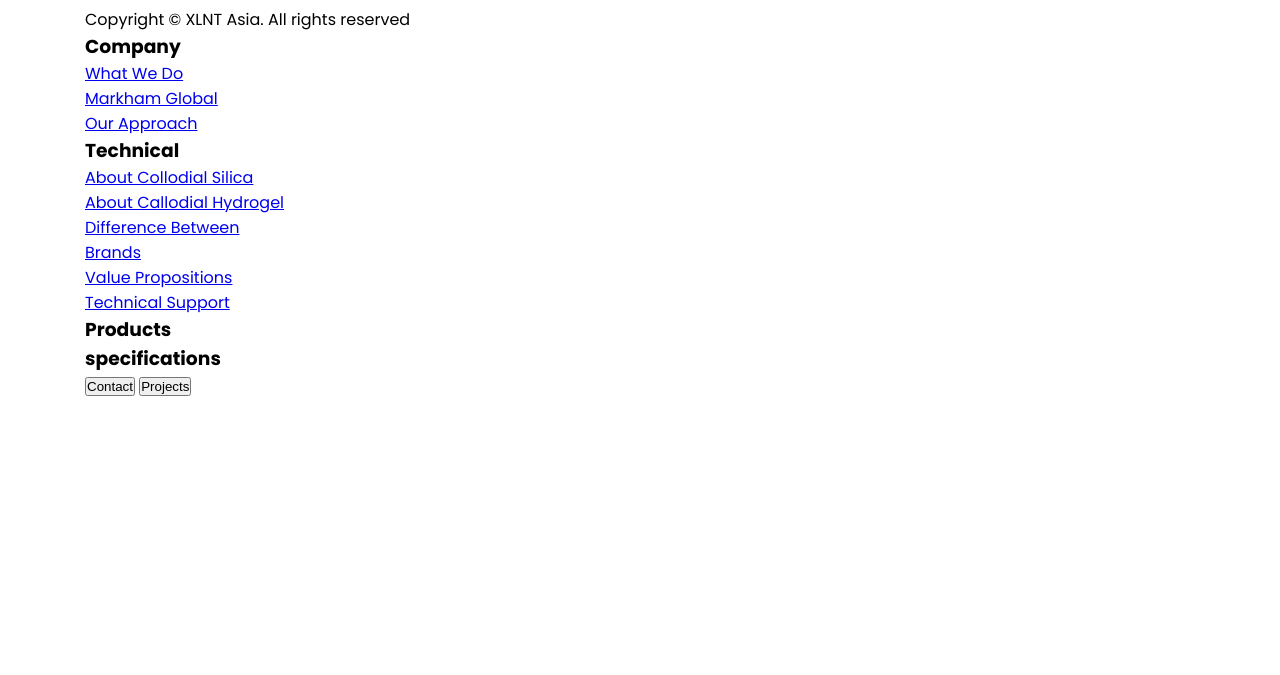
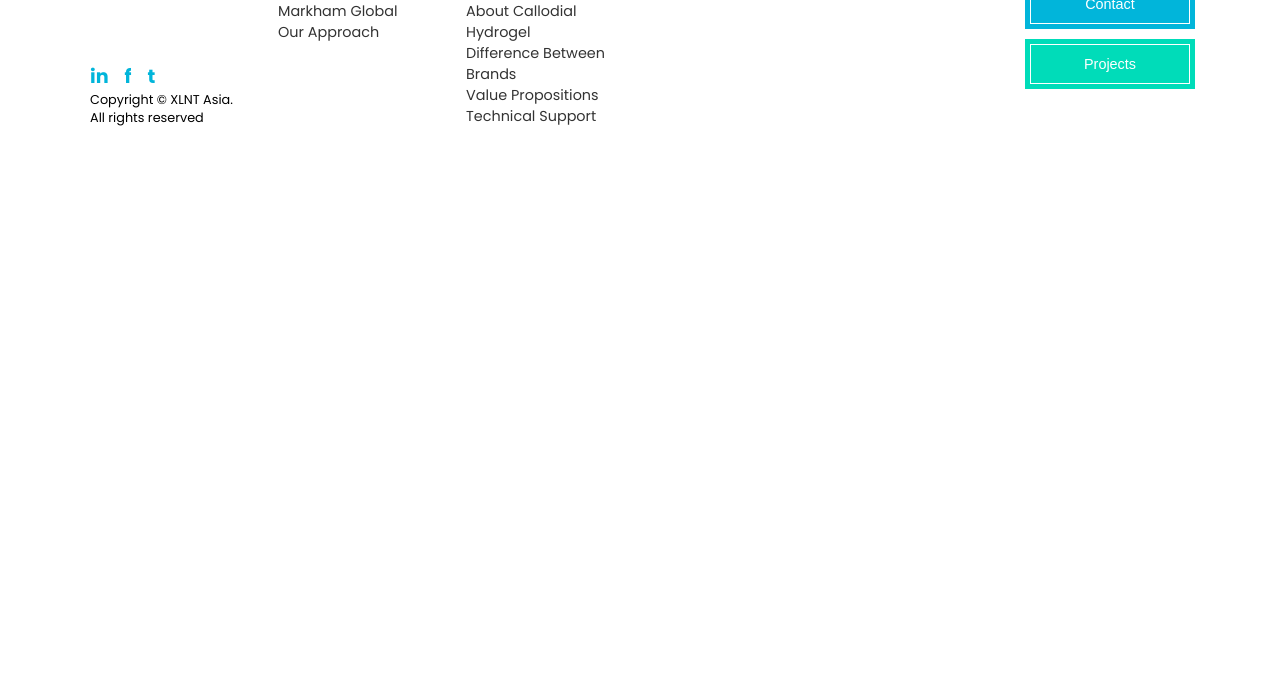
Before and after one commit to Bassem-Zakii/client1, a plain HTML site: page index.html in a window 1280 px wide. Shown: the part 125-800 px from the top of the page. Drawn offline with Linux system fonts and the light colour scheme.

Commit message:
Add files via upload

```diff
--- a/css/style.scss
+++ b/css/style.scss
@@ -4,104 +4,92 @@ body {
   font-family: "Poppins", sans-serif;
 }
 
-.client {
-  padding: 40px 0;
+footer {
+  padding: 60px 0;
   .g-container {
     display: grid;
-    grid-template-columns: 1fr 1fr;
-    grid-template-areas:
-      "mobile-img client-content"
-      "our-client our-client";
-    .mobile-img {
-      grid-area: mobile-img;
+    grid-template-columns: repeat(auto-fit, minmax(170px, 1fr));
+    gap: 18px;
+    & > * {
+      padding: 5px;
+      h3 {
+        font-size: 1rem;
+        margin-bottom: 15px;
+      }
+      ul {
+        li {
+          a {
+            display: block;
+            font-size: 0.9rem;
+            color: #333;
+            text-decoration: none;
+          }
+        }
+      }
+    }
+    .logo-copyright {
+      display: flex;
+      flex-direction: column;
+      justify-content: space-between;
+      .footer-logo {
         img {
           width: 100%;
           height: auto;
         }
       }
-    .client-content {
-      grid-area: client-content;
-      padding: 60px 0;
+      .copyright {
         ul {
+          display: flex;
+          align-items: center;
           li {
-          margin-bottom: 20px;
-          h3 {
-            font-size: 2rem;
-            margin-bottom: 10px;
+            font-weight: 700;
+            margin: 0 8px;
+            color: #01b5da;
+            font-size: 1.2rem;
+            &:first-child {
+              margin-left: 0;
+            }
+          }
         }
         p {
+          font-size: 0.8rem;
+        }
+      }
+    }
+    .footer-btns {
+      display: flex;
+      flex-direction: column;
+      justify-content: center;
+      button {
         color: #fff;
-            background-color: #5180d2;
-            padding: 26px 30px;
-            border-radius: 10px;
+        height: 40px;
+        font-size: 0.9rem;
+        margin: 10px 0;
+        border: 1px solid #fff;
         position: relative;
+        background-color: transparent;
+        cursor: pointer;
         &:before {
           content: "";
+          position: absolute;
+          top: -6px;
+          left: -6px;
+          right: -6px;
+          bottom: -6px;
           display: block;
-              width: 0;
-              height: 0;
-              border-top: 18px solid transparent;
-              border-bottom: 18px solid transparent;
-              border-right: 30px solid #5180d2;
-              position: absolute;
-              left: -30px;
-              top: 50%;
-              transform: translateY(-50%);
+          z-index: -1;
+        }
+        &:first-child {
+          &:before {
+            background-color: #01b5da;
           }
         }
-          .g-green {
-            background-color: #32c992;
+        &:last-child {
           &:before {
-              border-right: 30px solid #32c992;
+            background-color: #00dcb9;
           }
         }
       }
     }
   }
-    .our-client {
-      grid-area: our-client;
-      padding: 2px 20px;
-      border-radius: 8px;
-      position: relative;
-      border: 8px solid #000;
-      max-width: 825px;
-      margin: 0 auto;
-      h4 {
-        background-color: #fff;
-        padding: 1px 18px;
-        position: absolute;
-        top: -20px;
-        left: 50%;
-        transform: translateX(-50%);
-        font-size: 1.1rem;
 }
-      ul {
-        display: grid;
-        grid-template-columns: repeat(auto-fit, minmax(90px, 1fr));
-        align-items: center;
-        li {
-          margin: 0 5px;
-          img {
-            width: 100%;
-            height: auto;
-          }
-        }
-      }
-    }
-    @media (max-width: 992px) {
-      grid-template-areas:
-        "mobile-img mobile-img"
-        "client-content client-content"
-        "our-client our-client";
-      .mobile-img {
-        grid-area: mobile-img;
-      }
-      .client-content {
-        grid-area: client-content;
-      }
-      .our-client {
-        grid-area: our-client;
-      }
-    }
-  }
-}
```
Also changed, not shown: css/style.css, 1 other file. Lines whose indentation alone changed are shown as unchanged.
